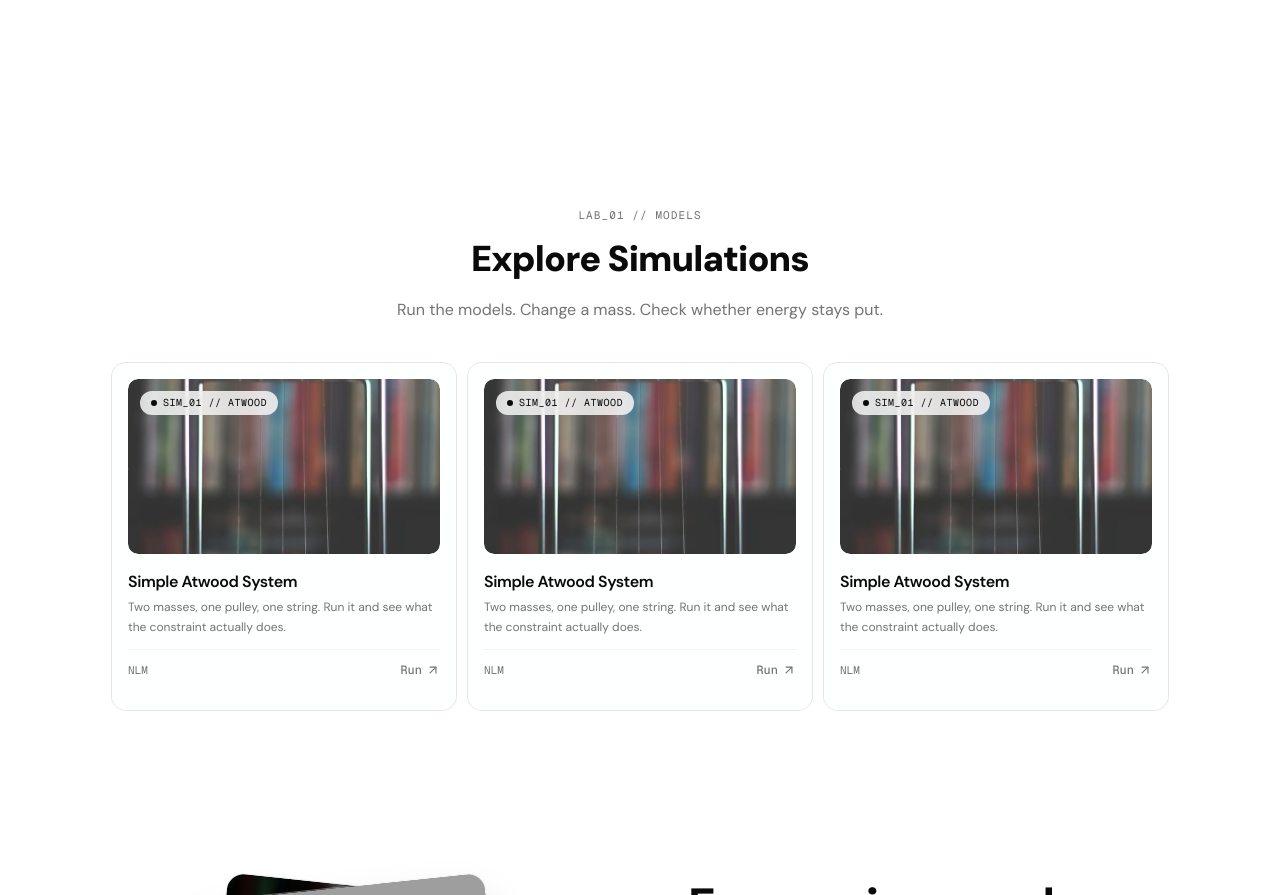
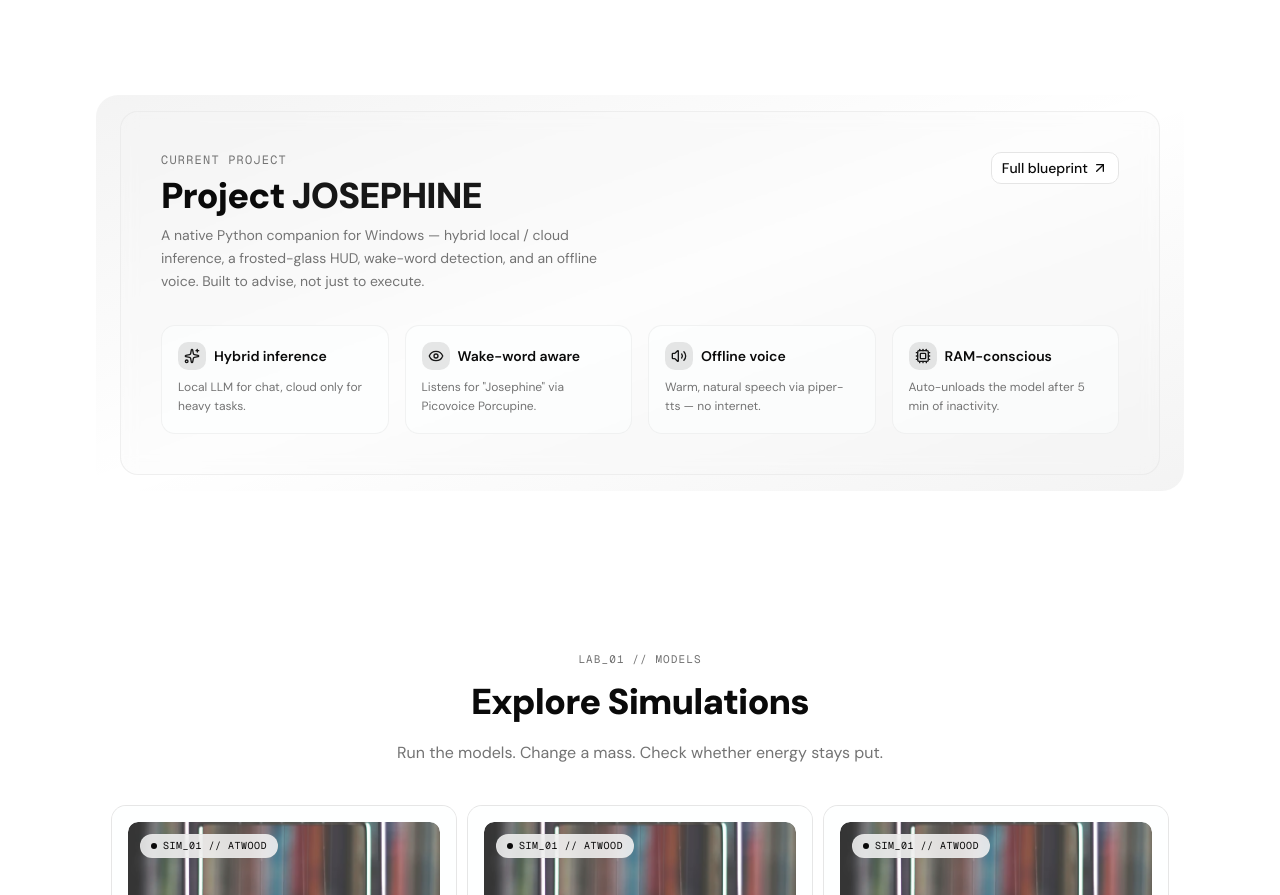
Before and after one commit to Hritujeet/invariant, a Next.js app: page / in a window 1280 px wide. Shown: the part 1826-2721 px from the top of the page. Built offline with nearby package versions, Linux system fonts and the light colour scheme; grey boxes are pictures that could not be loaded.

Commit message:
Add JOSEPHINE Teaser to Home page + Other Changes

```diff
--- a/src/app/(main)/josephine/page.tsx
+++ b/src/app/(main)/josephine/page.tsx
@@ -102,10 +102,10 @@ export default function JosephinePage() {
           <Badge variant="secondary" className="mb-4">
             Project Blueprint
           </Badge>
-          <h1 className="text-5xl font-black tracking-tight text-slate-900">
+          <h1 className="text-5xl font-black tracking-tight">
             Project JOSEPHINE
           </h1>
-          <p className="mt-3 text-slate-500">
+          <p className="mt-3 text-muted-foreground">
             A native, Python-based OS companion for Windows.
           </p>
           <div className="mt-6">
@@ -122,7 +122,7 @@ export default function JosephinePage() {
               <Card key={mod.id} id={mod.id}>
                 <CardHeader>
                   <div className="flex items-center gap-2">
-                    <Icon className="h-5 w-5 text-slate-500" />
+                    <Icon className="h-5 w-5 text-muted-foreground" />
                     <CardTitle>{mod.title}</CardTitle>
                   </div>
                   <CardDescription>{mod.subtitle}</CardDescription>
@@ -131,10 +131,10 @@ export default function JosephinePage() {
                   <ul className="flex flex-col gap-3">
                     {mod.points.map(([label, text]) => (
                       <li key={label}>
-                        <p className="text-sm font-semibold text-slate-800">
+                        <p className="text-sm font-semibold">
                           {label}
                         </p>
-                        <p className="text-sm text-slate-500">{text}</p>
+                        <p className="text-sm text-muted-foreground">{text}</p>
                       </li>
                     ))}
                   </ul>
@@ -142,7 +142,7 @@ export default function JosephinePage() {
                   {mod.libraries.length > 0 && (
                     <>
                       <Separator className="my-4" />
-                      <p className="mb-2 text-xs font-medium text-slate-400">
+                      <p className="mb-2 text-xs font-medium text-muted-foreground">
                         Required libraries
                       </p>
                       <div className="flex flex-wrap gap-2">
@@ -160,7 +160,7 @@ export default function JosephinePage() {
           })}
         </div>
 
-        <p className="mt-12 text-center text-xs text-slate-400">
+        <p className="mt-12 text-center text-xs text-muted-foreground">
           Josephine — a native Python companion for Windows.
         </p>
       </div>
--- a/src/app/(main)/page.tsx
+++ b/src/app/(main)/page.tsx
@@ -4,12 +4,14 @@ import Hero from "@/components/site/hero";
 import CardContainer from "@/components/site/cards-container";
 import PhysicsSection from "@/components/site/physics-section";
 import TechSection from "@/components/site/tech-section";
+import JosephineTeaser from "@/components/site/josephine-teaser";
 
 export default function Home() {
   return (
     <section className="flex flex-col gap-12">
       <Hero />
       <BentoGrid />
+      <JosephineTeaser />
       <CardContainer type="Simulations" />
       <PhysicsSection />
       <CardContainer type="Derivations" />
--- /dev/null
+++ b/src/components/site/josephine-teaser.tsx
@@ -0,0 +1,71 @@
+import Link from "next/link";
+import { ArrowUpRight, Cpu, Eye, Volume2, Sparkles } from "lucide-react";
+import { buttonVariants } from "@/components/ui/button";
+import { cn } from "@/lib/utils";
+
+const PILLARS = [
+  { icon: Sparkles, label: "Hybrid inference", desc: "Local LLM for chat, cloud only for heavy tasks." },
+  { icon: Eye, label: "Wake-word aware", desc: "Listens for \"Josephine\" via Picovoice Porcupine." },
+  { icon: Volume2, label: "Offline voice", desc: "Warm, natural speech via piper-tts — no internet." },
+  { icon: Cpu, label: "RAM-conscious", desc: "Auto-unloads the model after 5 min of inactivity." },
+];
+
+export default function JosephineTeaser() {
+  return (
+    <section className="relative mx-auto max-w-6xl py-4 px-4 sm:px-6">
+      {/* Subtle background glow */}
+      <div className="pointer-events-none absolute inset-0 -z-10 rounded-3xl bg-linear-to-br from-primary/5 via-transparent to-primary/5" />
+
+      <div className="flex flex-col gap-8 rounded-2xl border border-border/60 bg-muted/20 p-8 sm:p-10 backdrop-blur-sm">
+        {/* Header row */}
+        <div className="flex flex-col gap-3 sm:flex-row sm:items-start sm:justify-between">
+          <div className="flex flex-col gap-2">
+            <span className="font-mono text-xs tracking-widest uppercase text-muted-foreground">
+              Current project
+            </span>
+            <h2 className="text-3xl font-black tracking-tight sm:text-4xl">
+              Project{" "}
+              <span className="text-primary">
+                JOSEPHINE
+              </span>
+            </h2>
+            <p className="max-w-md text-sm leading-relaxed text-muted-foreground">
+              A native Python companion for Windows — hybrid local&nbsp;/&nbsp;cloud inference,
+              a frosted-glass HUD, wake-word detection, and an offline voice.
+              Built to advise, not just to execute.
+            </p>
+          </div>
+
+          <Link
+            href="/josephine"
+            className={cn(
+              buttonVariants({ variant: "outline" }),
+              "mt-2 shrink-0 gap-1 self-start sm:mt-0"
+            )}
+          >
+            Full blueprint
+            <ArrowUpRight className="h-4 w-4" />
+          </Link>
+        </div>
+
+        {/* Pillars grid */}
+        <div className="grid grid-cols-1 gap-4 sm:grid-cols-2 lg:grid-cols-4">
+          {PILLARS.map(({ icon: Icon, label, desc }) => (
+            <div
+              key={label}
+              className="flex flex-col gap-2 rounded-xl border border-border/50 bg-background/50 p-4 hover:scale-[1.05] duration-300"
+            >
+              <div className="flex items-center gap-2">
+                <span className="flex h-7 w-7 items-center justify-center rounded-lg bg-primary/10">
+                  <Icon className="h-4 w-4 text-primary" />
+                </span>
+                <span className="text-sm font-semibold">{label}</span>
+              </div>
+              <p className="text-xs leading-relaxed text-muted-foreground">{desc}</p>
+            </div>
+          ))}
+        </div>
+      </div>
+    </section>
+  );
+}
```
